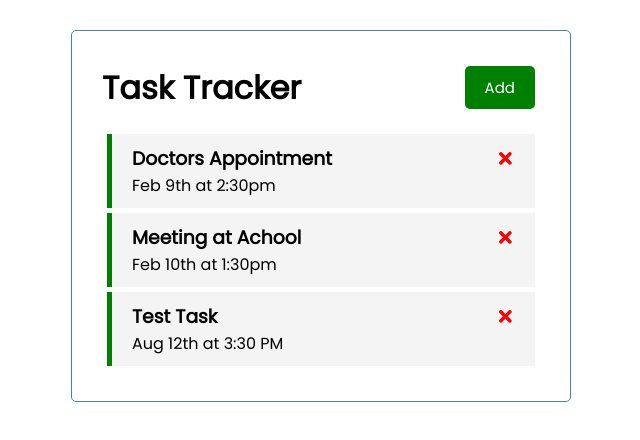
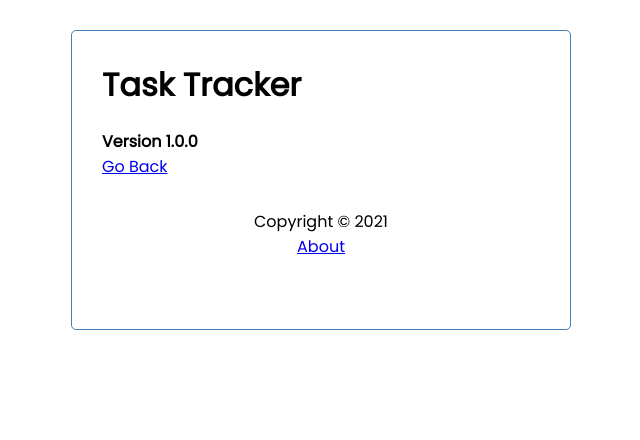
Before and after one commit to aaganja/react-task-tracker, a React (Create React App) app: page /about in a window 1280 px wide. Shown: the top 440 px of the page, without its empty margins (319-959 px from the left). Built offline with nearby package versions, Linux system fonts and the light colour scheme; data requests are answered from the project's data file.

Commit message:
Added routing and footer and about

```diff
--- a/package.json
+++ b/package.json
@@ -10,6 +10,7 @@
     "react": "^17.0.2",
     "react-dom": "^17.0.2",
     "react-icons": "^4.2.0",
+    "react-router-dom": "^5.2.0",
     "react-scripts": "^4.0.3",
     "web-vitals": "^1.0.1"
   },
@@ -19,7 +20,6 @@
     "test": "react-scripts test",
     "eject": "react-scripts eject",
     "server": "json-server --watch db.json --port 5000"
-
   },
   "eslintConfig": {
     "extends": [
--- a/src/App.js
+++ b/src/App.js
@@ -1,7 +1,10 @@
 import { useState, useEffect } from 'react'
+import { BrowserRouter as Router, Route} from 'react-router-dom'
 import Header from './components/Header'
 import Tasks from './components/Tasks'
 import AddTask from './components/AddTask'
+import Footer from './components/Footer'
+import About from './components/About'
 
 const App = () => {
   const [ showAddTask, setShowAddTask ] = useState(false)
@@ -21,6 +24,14 @@ const App = () => {
   // Fetch Tasks
   const fetchTasks = async () => {
     const res = await fetch('http://localhost:5000/tasks')
+    const data = await res.json()
+
+    return data
+  }
+
+  // Fetch Task
+  const fetchTask = async (id) => {
+    const res = await fetch(`http://localhost:5000/tasks/${id}`)
     const data = await res.json()
 
     return data
@@ -54,24 +65,49 @@ const App = () => {
   }
 
   //toggle Reminder
-  const toggleReminder = (id) => {
+  const toggleReminder = async (id) => {
+    const taskToToggle = await fetchTask(id)
+    const updTask = { ...taskToToggle, reminder: !taskToToggle.reminder }
+
+    const res = await fetch(`http://localhost:5000/tasks/${id}`, {
+      method: 'PUT',
+      headers: {
+        'content-type': 'application/json'
+      },
+      body: JSON.stringify(updTask)
+    })
+
+    const data = await res.json()
+
     setTasks(
       tasks.map((task) =>
-        task.id === id ? {...task, reminder: !task.reminder } : task))
+        task.id === id ? {...task, reminder: data.reminder } : task
+      )
+    )
   }
 
   return (
+    <Router>
       <div className='container'>
         < Header
           onAdd={() => setShowAddTask(!showAddTask)}
-        showAdd={showAddTask} />
+          showAdd={showAddTask}
+        />
+
+          <Route path='/' exact render={(props) => (
+              <>
                 {showAddTask && <AddTask onAdd={addTask} />}
                 {tasks.length > 0 ? (
                   < Tasks tasks={tasks} onDelete={deleteTask} onToggle={toggleReminder} />
                 ) : (
                 'No Tasks To Show'
                 )}
+              </>
+            ) } />
+          <Route path='/about' component={About} />
+          <Footer />
       </div>
+    </Router>
   )
 }
 
--- /dev/null
+++ b/src/components/About.js
@@ -0,0 +1,11 @@
+import { Link } from 'react-router-dom'
+
+const About = () => {
+  return (
+    <div>
+      <h4>Version 1.0.0</h4>
+      <Link to="/">Go Back </Link>
+    </div>
+  )
+}
+export default About
--- /dev/null
+++ b/src/components/Footer.js
@@ -0,0 +1,12 @@
+import { Link } from 'react-router-dom'
+
+const Footer = () => {
+  return (
+    <footer>
+      <p>Copyright &copy; 2021</p>
+      <Link to="/about">About</Link>
+    </footer>
+  )
+}
+
+export default Footer
--- a/src/components/Header.js
+++ b/src/components/Header.js
@@ -1,19 +1,18 @@
 import PropTypes from 'prop-types'
 import Button from './Button'
+import { useLocation } from 'react-router-dom'
 
 const Header = ({title, onAdd, showAdd}) => {
-  // const onClick = () => {
-  //   console.log('Click')
-  // }
+  const location = useLocation()
 
   return (
     <header className='header'>
       <h1>{title}</h1>
-      <Button
+      {location.pathname === '/' && <Button
         color={showAdd ? 'red' : 'green'}
         text={showAdd ? 'Close' : 'Add'}
         onClick={onAdd}
-      />
+      />}
     </header>
   )
 }
```
Also changed, not shown: 2 other files (tests, documents, lock files or other folders). Lines whose indentation alone changed are shown as unchanged.
